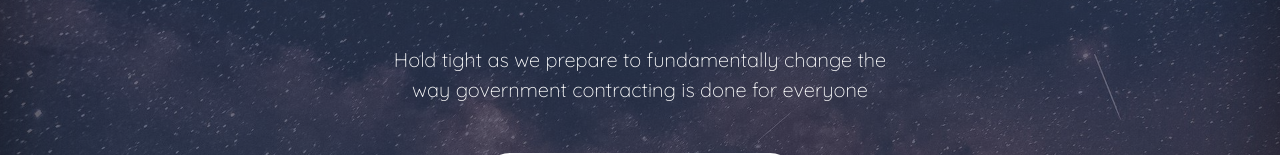
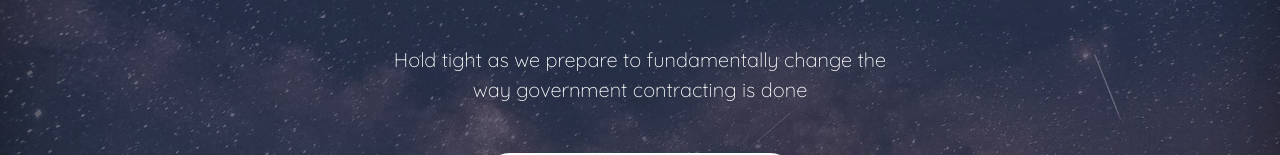
Before and after one commit to Eklow-AI/Eklow-AI.github.io, a plain HTML site: page index.html in a window 1280 px wide. Shown: the part 357-512 px from the top of the page. Drawn offline with nearby package versions, Linux system fonts and the light colour scheme.

Commit message:
merge & test change

```diff
--- a/index.html
+++ b/index.html
@@ -26,7 +26,7 @@
         </div>
       </div><br>      <div class="inner cover">
         <h1 class="cover-heading"><img id="centerimg" src="./img/Eklow.png"></h1>
-        <p class="lead cover-copy">Hold tight as we prepare to fundamentally change the way government contracting is done for everyone</p>
+        <p class="lead cover-copy">Hold tight as we prepare to fundamentally change the way government contracting is done</p>
         <p class="lead"><button type="button" class="btn btn-lg btn-default btn-notify" data-toggle="modal" data-target="#subscribeModal">Request an Invite</button></p>
       </div>
       <div class="mastfoot">
```
